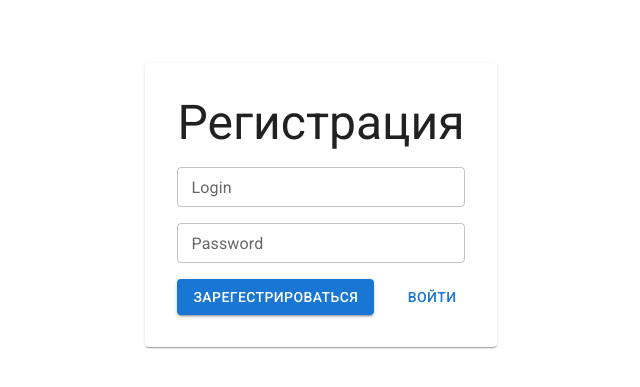
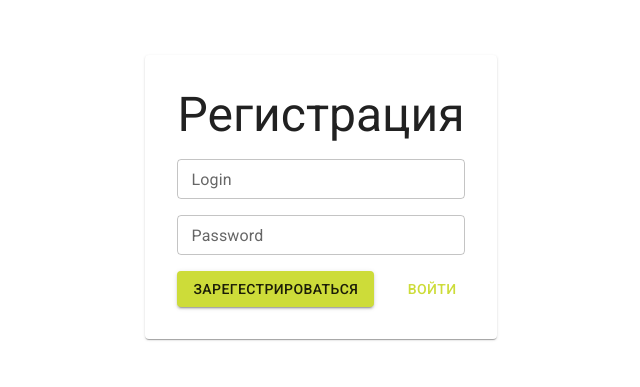
Before and after one commit to proll4588/gz-app, a React (Create React App) app: page /reg in a window 1280 px wide. Shown: the part 203-590 px from the top of the page, without its empty margins (319-959 px from the left). Built offline with nearby package versions, Linux system fonts and the light colour scheme.

Commit message:
add theme

```diff
--- a/src/App.tsx
+++ b/src/App.tsx
@@ -1,25 +1,24 @@
 import { RouterProvider } from 'react-router-dom';
 import { router } from './routes/mainRouter';
-import { Backdrop } from '@mui/material';
+import { Backdrop, ThemeProvider } from '@mui/material';
 import { authRouter } from './routes/authRouter';
 import { AuthProvider, useAuth } from './contexts/auth/auth.context';
-import { useEffect } from 'react';
+import './styles.css';
+import { theme } from './theme/theme';
 
 export const App = () => {
   return (
-    <AuthProvider>
-      <AppRouting />
-    </AuthProvider>
+    <ThemeProvider theme={theme}>
+      <AuthProvider>
+        <AppRouting />
+      </AuthProvider>
+    </ThemeProvider>
   );
 };
 
 export const AppRouting = () => {
   const { isAuth, isAuthChecked } = useAuth();
 
-  useEffect(() => {
-    console.log('isAuth >> ', isAuth);
-  }, [isAuth]);
-
   if (!isAuthChecked) return <Backdrop open />;
   if (!isAuth) return <RouterProvider router={authRouter} />;
   else return <RouterProvider router={router} />;
--- a/src/Layouts/AuthLayout.tsx
+++ b/src/Layouts/AuthLayout.tsx
@@ -3,12 +3,12 @@ import { useEffect } from 'react';
 import { Outlet, useNavigate, useNavigation } from 'react-router-dom';
 
 export const AuthLayout = () => {
-  const navigate = useNavigate();
-  const { location } = useNavigation();
-  useEffect(() => {
-    console.log(location);
-    // navigate('/');
-  }, [location]);
+  // const navigate = useNavigate();
+  // const { location } = useNavigation();
+  // useEffect(() => {
+  //   console.log(location);
+  //   // navigate('/');
+  // }, [location]);
 
   return (
     <Grid
--- /dev/null
+++ b/src/styles.css
@@ -0,0 +1,4 @@
+body {
+  margin: 0;
+  padding: 0;
+}
--- /dev/null
+++ b/src/theme/theme.ts
@@ -0,0 +1,8 @@
+import { createTheme } from '@mui/material';
+import { lime } from '@mui/material/colors';
+
+export const theme = createTheme({
+  palette: {
+    primary: lime,
+  },
+});
```
